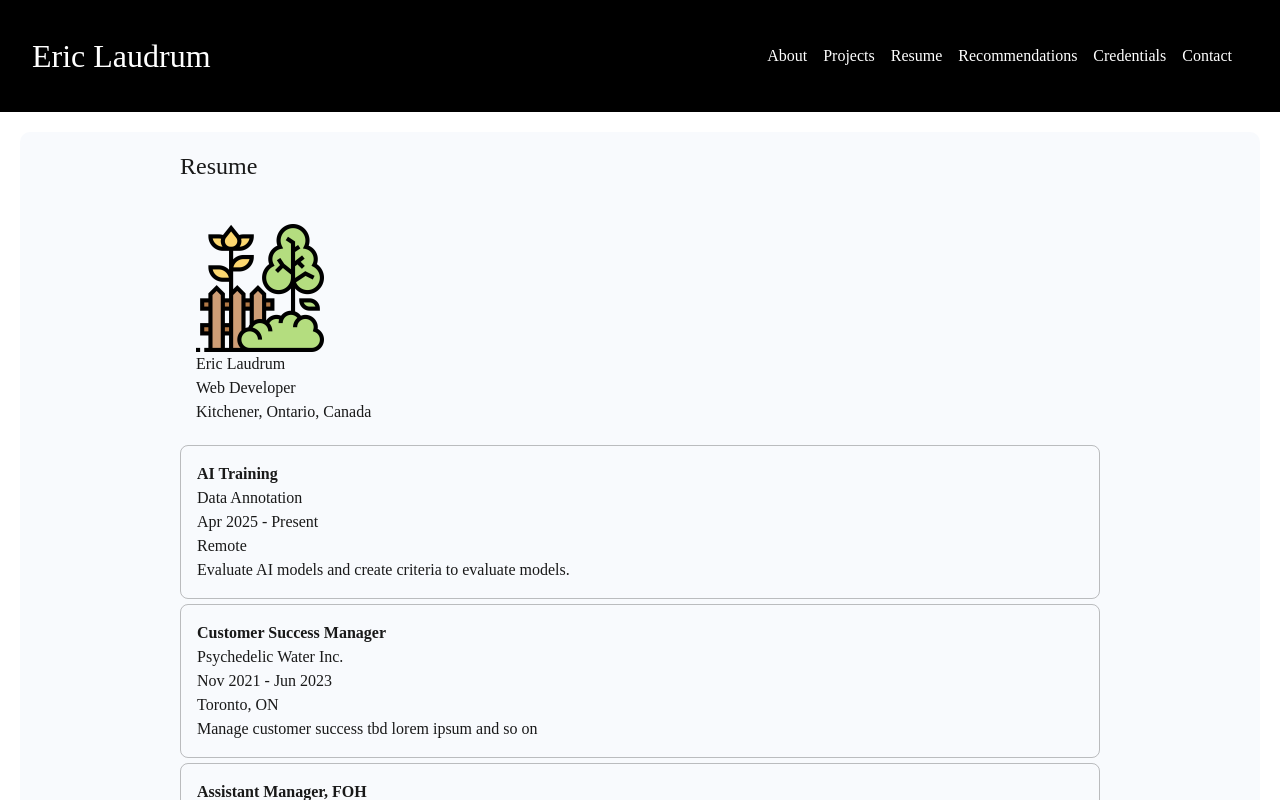
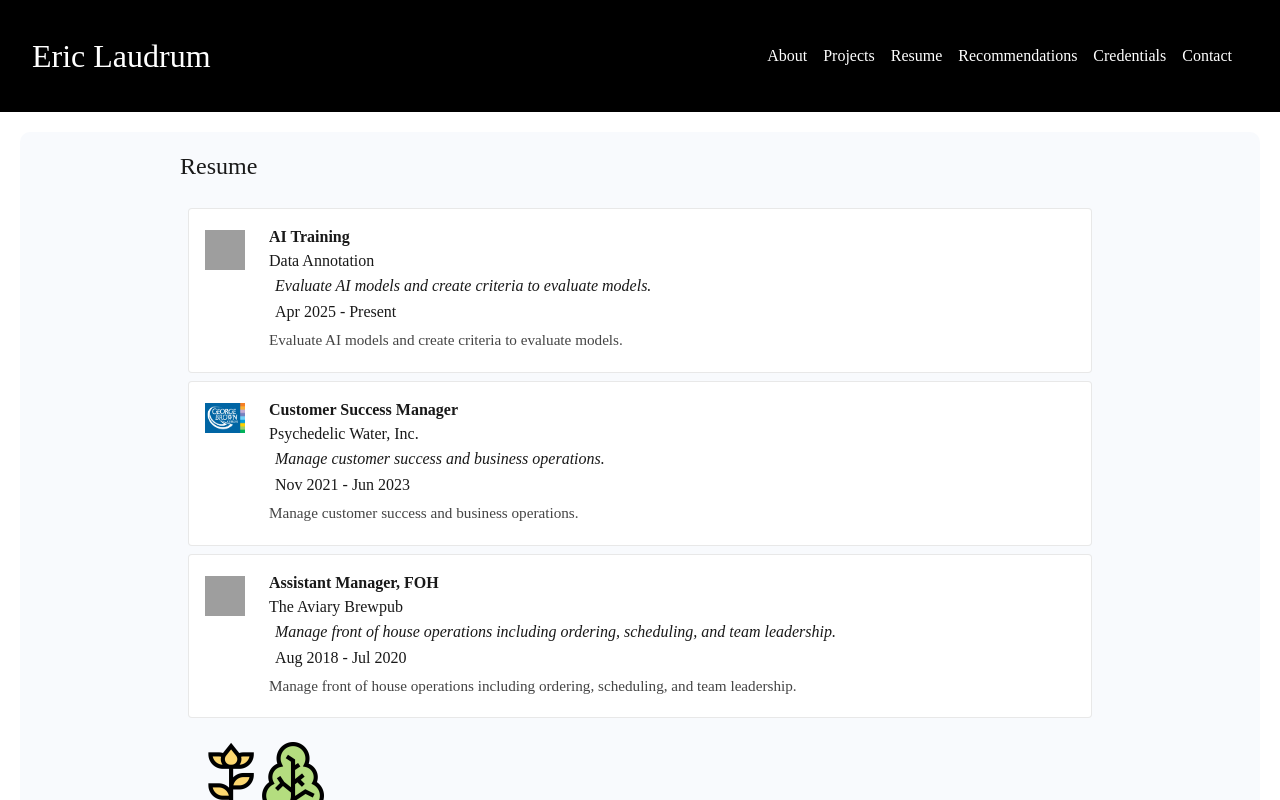
Before and after one commit to eric-laudrum/eric-laudrum.github.io, a Next.js app: page /resume in a window 1280 px wide. Shown: the top 800 px of the page. Built offline with nearby package versions, Linux system fonts and the light colour scheme; grey boxes are pictures that could not be loaded.

Commit message:
add/ job component to use the same approach as credentials

```diff
--- a/src/app/contractor-connect/page.tsx
+++ b/src/app/contractor-connect/page.tsx
@@ -14,6 +14,17 @@ export default function ContractorConnect(){
                         A secure marketplace to simplify the home improvement process.
                         Homeowners post projects, receive bids, and pick their contractor based on user ratings and transparent pricing.
                     </p>
+
+                    <ul>Notes
+                        <li>Project Summary</li>
+                        <li>Project Vision</li>
+                        <li>Project / Business Requirements</li>
+                        <li>Project Plan</li>
+                        <li>Requirements Analysis and Design</li>
+                        <li>Wireframes/Mockups</li>
+                        <li>Status Reports</li>
+                        <li>System Implementation</li>
+                    </ul>
                 </div>
 
                 <div className="right-container">
--- a/src/app/resume/page.tsx
+++ b/src/app/resume/page.tsx
@@ -1,4 +1,38 @@
+import Job from "@/components/Job"
+
 export default function resume(){
+
+
+    const jobs = [{
+            icon: <img src="/assets/icons/data-brown.png" style={{ width: '40px', height: '40px' }} alt="Data Annotation" />,
+            title: "AI Training",
+            employer: "Data Annotation",
+            location: "Remote",
+            date: "Apr 2025 - Present",
+            fileName: "george-brown-college.jpg",
+            description: "Evaluate AI models and create criteria to evaluate models."
+        },
+        {
+            icon: <img src="/assets/icons/george-brown-college.png" style={{ width: '40px', height: '30px' }} alt="George Brown" />,
+            title: "Customer Success Manager",
+            employer: "Psychedelic Water, Inc.",
+            location: "Toronto, ON",
+            date: "Nov 2021 - Jun 2023",
+            fileName: "psychedelic-water.jpg",
+            description: "Manage customer success and business operations."
+        },
+        {
+            icon: <img src="/assets/icons/george-brown-college.jpg" style={{ width: '40px', height: '40px' }} alt="Aviary" />,
+            title: "Assistant Manager, FOH",
+            employer: "The Aviary Brewpub",
+            location: "Toronto, ON",
+            date: "Aug 2018 - Jul 2020",
+            fileName: "aviary-job.jpg",
+            description: "Manage front of house operations including ordering, scheduling, and team leadership."
+        }
+
+    ]
+
 
     return(
 
@@ -8,6 +42,30 @@ export default function resume(){
             <h2 className="section-title">
                 Resume
             </h2>
+
+
+            <div className="jobs-container">
+
+                {jobs.map((job, index) => (
+                    <Job
+                        key={index}
+                        title={job.title}
+                        employer={job.employer}
+                        location={job.description}
+                        date={job.date}
+
+
+                        fileName={job.fileName}
+                        description={job.description}
+                        icon={job.icon}
+
+                    />
+                ))}
+
+            </div>
+
+
+
 
             {/* ----- Personal Information ----- */}
             <div className="personal-info">
@@ -21,6 +79,10 @@ export default function resume(){
                 <p>Kitchener, Ontario, Canada</p>
 
             </div>
+
+
+
+
 
             <div className="job-section">
 
--- /dev/null
+++ b/src/components/Job.tsx
@@ -0,0 +1,46 @@
+"use client";
+
+import React, { useState } from 'react';
+
+
+interface JobProps{
+    title: string;
+    employer: string;
+    date: string;
+    location: string;
+    description: string;
+    icon?: React.ReactNode;
+}
+
+const Job: React.FC<JobProps> = ({ title, employer, date, location, description, icon }) =>{
+
+
+    return(
+        <div className="credential">
+
+            {icon && (
+                <div className="cred-icon-container">
+                    {icon}
+                </div>
+            )}
+
+            <div className="cred-left">
+
+                <h3 className="cred-title">{title}</h3>
+                <h4 className="emp-name">{employer}</h4>
+
+                <ul>
+                    <li className="cred-detail" style={{ fontStyle: 'italic' }}>{location}</li>
+                    <li className="cred-detail">{date}</li>
+                </ul>
+
+                <p className="cred-description">
+                    {description}
+                </p>
+            </div>
+        </div>
+    )
+}
+
+
+export default Job;
```
Also changed, not shown: 1 other file (tests, documents, lock files or other folders).
